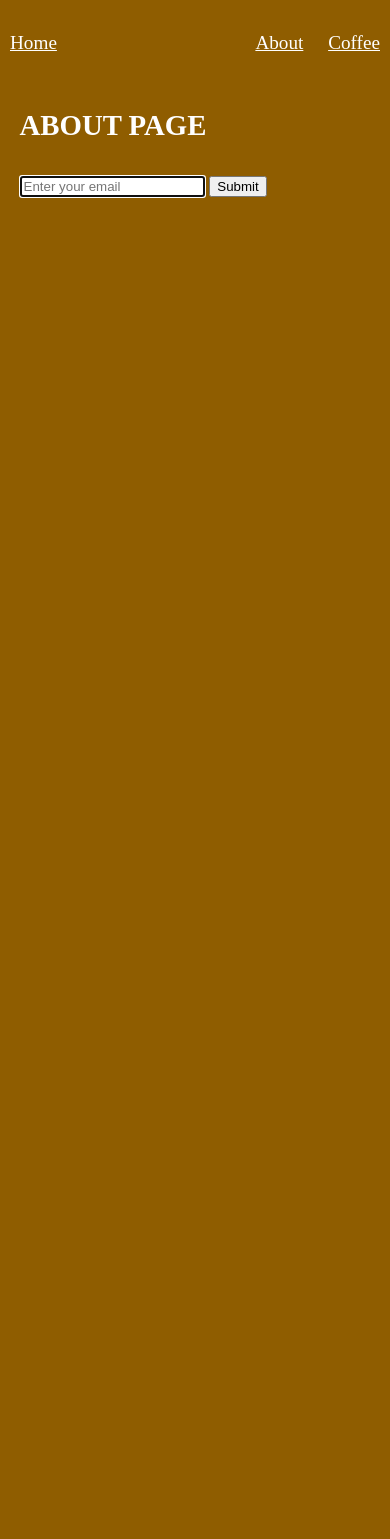
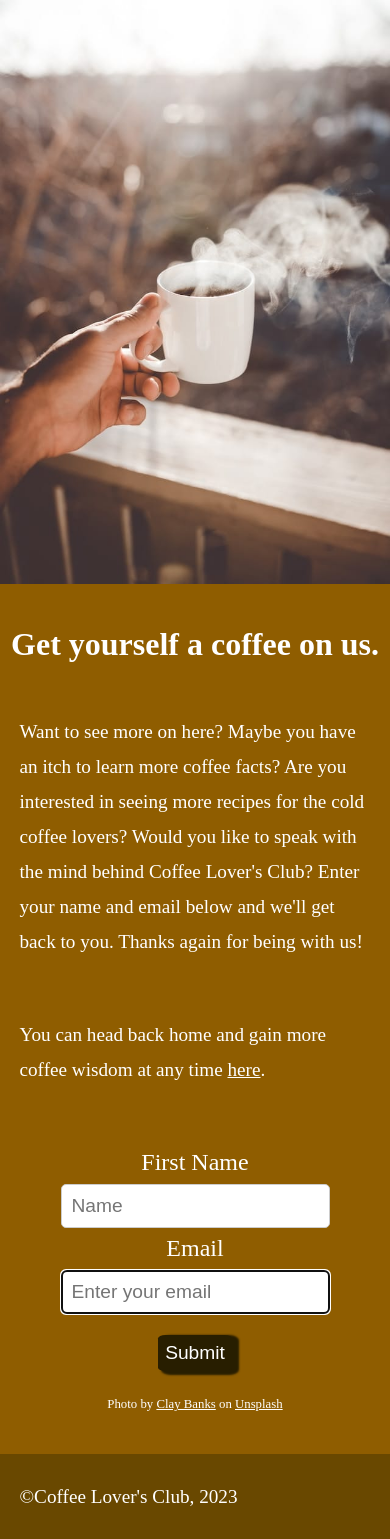
Before and after one commit to ryan-szalaty/Coffee-Lovers-Club, a Flask app: page /about in a window 390 px wide. Before the commit the page ends 198 px from the top, so only its background shows below. Run offline with Flask 3, Linux system fonts and the light colour scheme.

Commit message:
Restructured for production.

```diff
--- a/app.py
+++ b/app.py
@@ -39,6 +39,7 @@ def coffee():
 @app.route("/mail", methods=["POST"])
 def send_mail():
     recipient_email = request.form["email"]
+    recipient_name = request.form["name"]
 
     msg = Message("Coffee Lover's Club: Thank You!", recipients=[recipient_email])
     msg.body = "Thank you for checking out Coffee Lover's Club! We are thrilled to have you!\n\nCoffee enthusiasts are similar no matter where they come from: They have a keen sense of refined taste and know what they want. Mild, medium, dark...there's something for everyone.\n\nCheck out the creator of Coffee Lover's Club at https://ryan-szalaty.github.io.\n\nHave a great day!"
@@ -46,7 +47,7 @@ def send_mail():
     try:
         mail.send(msg)
         session["flash_message"] = {
-            "message" : f"Email sent successfully! Please check your inbox at {recipient_email}.",
+            "message" : f"Email sent successfully! Please check your inbox, {recipient_name}.",
             "category" : "success"
         }
         return redirect("/")
--- /dev/null
+++ b/static/prod-min.js
@@ -0,0 +1 @@
+const a=document.getElementById("frothing"),e=document.getElementById("espresso"),t=document.querySelector(".coffee-tips-espresso"),n=document.querySelector(".coffee-tips-froth"),c=document.getElementById("click-to-learn");a.addEventListener("click",()=>{n.classList.add("on"),n.classList.remove("off"),t.classList.add("off"),t.classList.remove("on")}),e.addEventListener("click",()=>{t.classList.add("on"),t.classList.remove("off"),n.classList.add("off"),n.classList.remove("on")});
--- a/static/styles.css
+++ b/static/styles.css
@@ -13,6 +13,13 @@ a {
     color: white;
 }
 
+.about {
+    display: flex;
+    flex-direction: row;
+    align-items: center;
+    justify-content: center;
+}
+
 .navbar {
     width: 100%;
     height: 10vh;
@@ -20,6 +27,7 @@ a {
     flex-direction: row;
     justify-content: space-between;
     align-items: center;
+    font-size: 1.5rem;
 }
 
 .navbar-left a {
@@ -127,7 +175,24 @@ button {
     box-shadow: 5px 2px 2px 2px rgb(40, 30, 0);
 }
 
+.button {
+    background-color: rgb(40, 30, 0);
+    color: white;
+    font-size: 1.2rem;
+    border: none;
+    padding: 2%;
+    border-radius: 10%;
+    box-shadow: 5px 2px 2px 2px rgb(40, 30, 0);
+    margin-top: 5%;
+}
+
 button:hover {
+    background-color: rgb(99, 74, 0);
+    transition: 0.2s;
+    cursor: pointer;
+}
+
+.button:hover {
     background-color: rgb(99, 74, 0);
     transition: 0.2s;
     cursor: pointer;
@@ -136,3 +201,78 @@ button:hover {
 button:active {
     transform: translateY(2px);
 }
+
+form {
+    display: flex;
+    flex-direction: column;
+    align-items: center;
+    justify-content: center;
+    height: auto;
+    width: auto;
+    font-size: 1.5rem;
+    padding: 5%;
+}
+
+form input {
+    margin: 1%;
+    font-size: 1.2rem;
+    border-radius: 5px;
+    padding: 10px;
+    border: 1px solid #ccc;
+}
+
+.left {
+    height: 100%;
+    width: 50%;
+}
+
+.right {
+    height: 100%;
+    width: 50%;
+}
+
+.right p:nth-child(2) {
+    padding: 5%;
+}
+
+.right p:nth-child(3) {
+    padding: 5%;
+}
+
+@media (max-width: 1000px) {
+    .about {
+        display: flex;
+        flex-direction: column;
+        align-items: center;
+        justify-content: center;
+        width: 100%;
+        height: 100%;
+    }
+
+    .about div {
+        width: 100%;
+        height: 100%;
+    }
+}
+
+img {
+    height: 100%;
+    width: 100%;
+}
+
+.credit {
+    font-size: 0.8rem;
+}
+
+footer {
+    background-color: rgb(105, 72, 0);
+    color: white;
+    width: 100%;
+    max-width: 100%;
+    height: 10vh;
+    display: flex;
+    flex-direction: column;
+    align-items: flex-start;
+    justify-content: center;
+    padding-left: 5%;
+}
--- a/templates/about.html
+++ b/templates/about.html
@@ -1,26 +1,52 @@
-{% extends "layout.html" %} {% block body %}
+<!DOCTYPE html>
+<html lang="en">
 
-<section class="main">
-  <h1>ABOUT PAGE</h1>
-  {% with flash_message = session.pop('flash_message', None) %} {% if
-    flash_message %}
-    <div class="alert">
-      <h2>{{ flash_message['message'] }}</h2>
+<head>
+  <meta charset="UTF-8">
+  <meta name="viewport" content="width=device-width, initial-scale=1.0">
+  <link rel="stylesheet" href="../static/styles.css">
+  <title>Coffee Lover's Club</title>
+</head>
+
+<body>
+  <section class="about">
+    <div class="left">
+      <img src="../static/coffee-cup.jpg">
     </div>
-    {% endif %} {% endwith %}
+    <div class="right">
+      <p class="title">Get yourself a coffee on us.</p>
+      <p>Want to see more on here? Maybe you have an itch to learn more coffee facts?
+        Are you interested in seeing more recipes for the cold coffee lovers?
+        Would you like to speak with the mind behind Coffee Lover's Club?
+        Enter your name and email below and we'll get back to you. Thanks again
+        for being with us!
+      </p>
+      <p>You can head back home and gain more coffee wisdom at any time <a href="/">here</a>.</p>
+      <form action="/mail" method="POST">
+        <label for="name">First Name</label>
+        <input id="name" name="name" placeholder="Name" type="text" required />
+        <label for="email">Email</label>
+        <input id="email" name="email" placeholder="Enter your email" autofocus="on" autocomplete="off" type="text"
+          required />
+        <input class="button" type="submit" />
+        <p class="credit">Photo by <a
+            href="https://unsplash.com/@claybanks?utm_source=unsplash&utm_medium=referral&utm_content=creditCopyText">Clay
+            Banks</a> on <a
+            href="https://unsplash.com/photos/_wkd7XBRfU4?utm_source=unsplash&utm_medium=referral&utm_content=creditCopyText">Unsplash</a>
+        </p>
+      </form>
+      {% with flash_message = session.pop('flash_message', None) %} {% if
+      flash_message %}
+      <div class="alert">
+        <p>{{ flash_message['message'] }}</p>
+      </div>
+      {% endif %} {% endwith %}
+    </div>
+  </section>
+  <footer>
+    <p>&copy;Coffee Lover's Club, 2023</p>
+  </footer>
+  <script src="../static/prod-min.js"></script>
+</body>
 
-  <form action="/mail" method="POST">
-    <input
-      id="email"
-      name="email"
-      placeholder="Enter your email"
-      autofocus="on"
-      autocomplete="off"
-      type="text"
-      required
-    />
-    <input type="submit" />
-  </form>
-</section>
-
-{% endblock %}
+</html>
--- a/templates/layout.html
+++ b/templates/layout.html
@@ -4,7 +4,7 @@
     <meta charset="UTF-8">
     <meta name="viewport" content="width=device-width, initial-scale=1.0">
     <link rel="stylesheet" href="../static/styles.css">
-    <title>Document</title>
+    <title>Coffee Lover's Club</title>
 </head>
 <body>
     <nav class="navbar">
@@ -17,6 +17,9 @@
         </div>
     </nav>
     {% block body %}{% endblock %}
-    <script src="../static/coffee.js"></script>
+    <footer>
+        <p>&copy;Coffee Lover's Club, 2023</p>
+    </footer>
+    <script src="../static/prod-min.js"></script>
 </body>
 </html>
```
Also changed, not shown: other parts of static/styles.css (+42 -2 lines), static/coffee-cup.jpg (added), static/dev-coffee.js (renamed from static/coffee.js), 1 other file.
